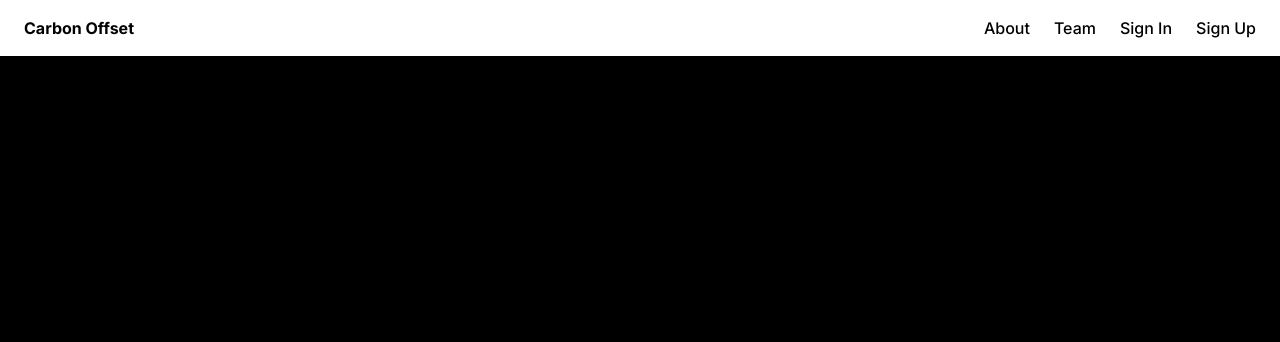
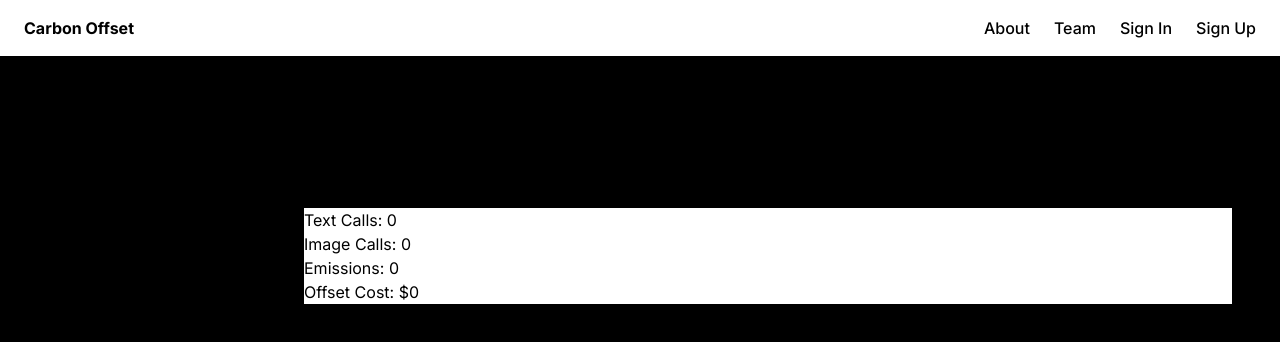
Before and after one commit to Arush223/CallToChange, a Next.js app: page /dashboard in a window 1280 px wide. Shown: the top 342 px of the page. Built offline with nearby package versions, Linux system fonts and the light colour scheme; no server answers; the database is empty.

Commit message:
implementing data fetching for dashboard

```diff
--- a/scripts/emissions/emissions.js
+++ b/scripts/emissions/emissions.js
@@ -13,19 +13,19 @@ function convertEnergyToEmissions(energyConsumed) {
 }
 
 export function convertEmissionsToOffsetCost(emissions) {
-  const offsetCost = costPerTonOfEmissions * emissions;
+  const offsetCost = Math.round(costPerTonOfEmissions * emissions * 100)/100;
   return offsetCost;
 }
 
 export function convertTextCallsToEmissions(textCalls) {
   const energyConsumed = averageEnergyPerTextCall * textCalls;
-  const emissions = convertEnergyToEmissions(energyConsumed);
+  const emissions = Math.round(convertEnergyToEmissions(energyConsumed) * 10000) / 10000;
   return emissions;
 }
 
 export function convertImageCallsToEmissions(imageCalls) {
   const energyConsumed = averageEnergyPerImageCall * imageCalls;
-  const emissions = convertEnergyToEmissions(energyConsumed);
+  const emissions = Math.round(convertEnergyToEmissions(energyConsumed) * 10000) / 10000;
   return emissions;
 }
 
--- a/src/app/dashboard/page.jsx
+++ b/src/app/dashboard/page.jsx
@@ -1,10 +1,56 @@
-import React from 'react';
+'use client'
+
+import React, {useState, useEffect} from 'react';
 import NavLinks from '../nav-links';
+import { fetchUserInfo } from '../actions';
+import { convertEmissionsToOffsetCost, convertTextAndImageCallsToEmissions } from '../../../scripts/emissions/emissions';
 
 export default function Page() {
+  const [textCalls, setTextCalls] = useState(0);
+  const [imageCalls, setImageCalls] = useState(0);
+  const [emissions, setEmissions] = useState(0);
+  const [offsetCost, setOffsetCost] = useState(0);
+  const [loading, setLoading] = useState(false)
+
+  useEffect(() => {
+    async function setUserInfo(){
+      setLoading(true)
+      const result = await fetchUserInfo();
+      const textCalls = result.text_count
+      const imageCalls = result.image_count
+      const emissions = convertTextAndImageCallsToEmissions(textCalls, imageCalls)
+      const offsetCost = convertEmissionsToOffsetCost(emissions)
+
+      setTextCalls(textCalls)
+      setImageCalls(imageCalls)
+      setEmissions(emissions)
+      setOffsetCost(offsetCost)
+      setLoading(false)
+    }
+
+    setUserInfo()
+  }, [])
+
+  if(loading){
+    return (
+      <div className='bg-white text-black'>
+        <NavLinks />
+        <div className='mt-40'>
+          <h1>Loading...</h1>
+        </div>
+      </div>
+    );
+  }
+
   return (
-    <div style={{ backgroundColor: 'white', color: 'black' }}>
+    <div className='bg-white text-black'>
       <NavLinks />
+      <div className='mt-40'>
+        <div><h1>Text Calls: {textCalls}</h1></div>
+        <div>Image Calls: {imageCalls}</div>
+        <div>Emissions: {emissions}</div>
+        <div>Offset Cost: ${offsetCost}</div>
+      </div>
     </div>
   );
 }
```
